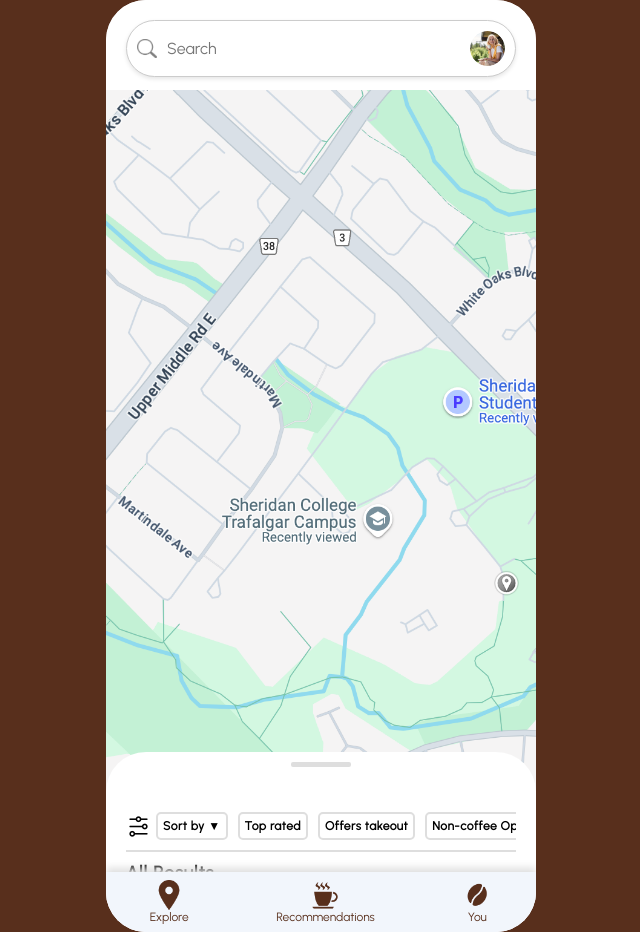
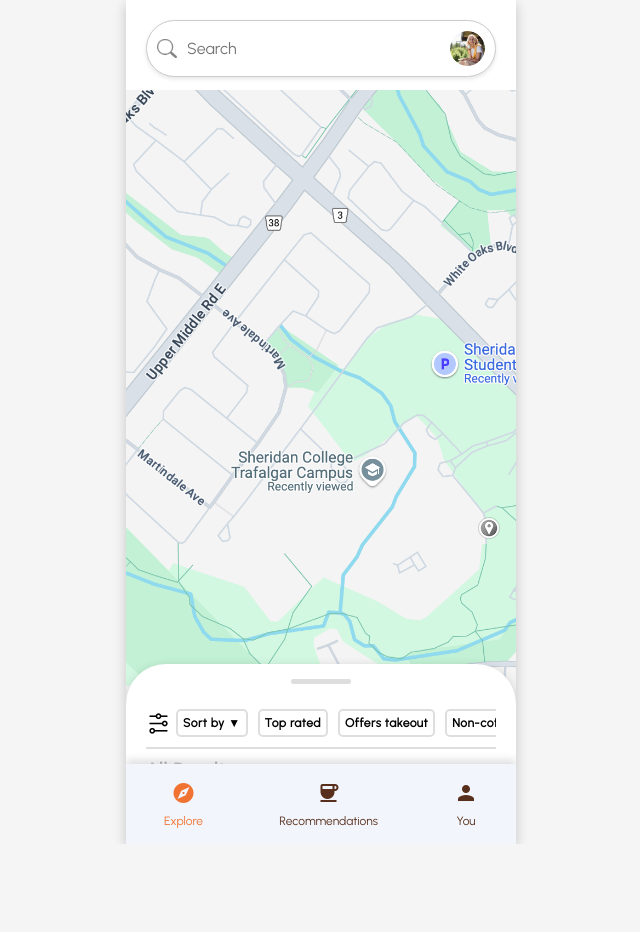
Before and after one commit to lina-sheridanimm/Muse_Coffee_App, a PHP site: page /filter/filter.html in a window 1280 px wide. Shown: the whole page, without its empty margins (319-959 px from the left). After the commit the page ends 844 px from the top, so only its background shows below. Run offline with PHP 8.4, Linux system fonts and the light colour scheme; data comes from the database, SQL or seed files in the repository; some web fonts are replaced.

Commit message:
css matching
sth may wired in windows looks good in mac..

```diff
--- a/filter/filter.css
+++ b/filter/filter.css
@@ -6,8 +6,9 @@
 }
 
 body {
-    background-color: #582F1C;
+    background-color: #f5f5f5;
     font-family: 'Urbanist', sans-serif;
+    font-weight:500;
 }
 
 #app {
@@ -19,22 +20,20 @@
 
 .mainpage {
     background-color: white;
-    width: 100%;
-    max-width: 430px;
-    min-height: 932px;
-    border-radius: 40px;
-    padding: 20px;
+    width: 390px;
+    height: 844px;
+    margin: 0 auto;
+    overflow-y: auto;
     position: relative;
     display: flex;
     flex-direction: column;
     background-image: url(./assets/map.png);
     background-size: cover;
     background-position: center;
+    box-shadow: 0 4px 12px rgba(0, 0, 0, 0.2);
 }
 
 .searchContainer {
-    border-top-left-radius: 40px;
-    border-top-right-radius: 40px;
     position: absolute;
     top: 0;
     left: 0;
@@ -83,7 +82,10 @@
 }
 
 #results {
-    border-radius: 40px;
+    border-top-left-radius: 40px;
+    border-top-right-radius: 40px;
+    border-bottom-left-radius: 0;
+    border-bottom-right-radius: 0;
     position: absolute;
     bottom: 0;
     left: 0;
@@ -94,12 +96,13 @@
     padding: 20px;
     transition: all 0.3s ease;
     overflow: hidden;
+    box-shadow: 0 4px 12px rgba(0, 0, 0, 0.2);
 }
 
 #results::before {
     content: "";
     position: absolute;
-    top: 10px;
+    top: 15px;
     left: 50%;
     transform: translateX(-50%);
     width: 60px;
@@ -108,7 +111,6 @@
     border-radius: 2px;
 }
 
-/* top 40px of the results so it only expands/hides when you click at the top */
 .resultsHead {
     height: 40px;
     width: 100%;
@@ -117,13 +119,13 @@
     position: absolute;
     top: 0;
     left: 0;
-    z-index: 2; /* makes sure the clickable area is on top of everything else */
+    z-index: 2;
 }
 
 .resultsContent {
-    margin-top: 40px; /* below clickable area */
+    margin-top: 25px;
     height: calc(100% - 40px);
-    overflow-y: auto; /* enable scrolling for overflow content*/
+    overflow-y: auto;
     scrollbar-width: none;
 }
 
@@ -133,8 +135,9 @@
 }
 
 #results.expanded {
-    height: calc(100vh - 200px);
-    border-radius: 40px;
+    height: calc(100vh - 260px);
+    border-top-left-radius: 40px;
+    border-top-right-radius: 40px;
 }
 
 .filterButton {
@@ -213,7 +216,7 @@
     color: #582F1C;
     box-sizing: border-box;
     position: absolute;
-    height: 60px;
+    height: 80px;
     left: 0;
     bottom: 0;
     width: 100%;
@@ -221,6 +224,7 @@
     justify-content: space-around;
     align-items: center;
     box-shadow: 0px -4px 8px #DEDEDE;
+    border-radius: 0;
 }
 
 .toolItem {
@@ -230,23 +234,27 @@
     align-items: center;
     text-align: center;
     font-size: 12px;
+    gap: 5px;
 }
 
-.toolbar img {
-    width: 30px;
-    height: 30px;
-    cursor: pointer;
-    transition: transform 0.2 ease;
+.toolItem span:not(.material-icons) {
+    font-size: 12px;
+    margin-top: 4px;
 }
 
-.toolbar img:hover {
-    transform: scale(1.1);
+.toolItem:hover {
+    color: #F07331;
+}
+
+.explore {
+    color: #F07331 !important;
 }
 
 #filters {
     font-size: 14px;
     background-color: white;
-    border-radius: 40px;
+    border-top-left-radius: 40px;
+    border-top-right-radius: 40px;
     line-height: 30px;
     opacity: 0;
     visibility: hidden;
@@ -261,6 +269,7 @@
     overflow: auto;
     scrollbar-width: none;
     transition: all 0.6s ease;
+    box-shadow: 0 4px 12px rgba(0, 0, 0, 0.2);
 }
 
 #filters.active {
@@ -286,7 +295,7 @@
 }
 
 #filterHead h1 {
-    font-size: 14px;
+    font-size: 16px;
 }
 
 #filterHead img {
@@ -302,8 +311,8 @@
 
 .filterContainer {
     border-bottom: 2px solid #DEDEDE;
-    padding-top: 10px;
-    padding-bottom: 15px;
+    padding-top: 15px;
+    padding-bottom: 25px;
 }
 
 #submitbutton {
@@ -331,3 +340,7 @@
     transform: scale(0.95);
     transform-origin: center;
 }
+
+#filterButton:hover {
+    background-color: #F07331;
+}
--- a/filter/filter.html
+++ b/filter/filter.html
@@ -3,6 +3,7 @@
 <head>
     <meta charset="UTF-8">
     <meta name="viewport" content="width=device-width, initial-scale=1.0">
+    <link href="https://fonts.googleapis.com/icon?family=Material+Icons" rel="stylesheet" />
     <link rel="preconnect" href="https://fonts.googleapis.com">
     <link rel="preconnect" href="https://fonts.gstatic.com" crossorigin>
     <link href="https://fonts.googleapis.com/css2?family=Rubik+Dirt&family=Urbanist&display=swap" rel="stylesheet">
@@ -41,16 +42,16 @@
                 </div>
 
                 <div class="toolbar">
-                    <div class="toolItem">
-                        <img src="./assets/location.png">
+                    <div class="toolItem explore">
+                        <span class="material-icons">explore</span>
                         <span>Explore</span>
                     </div>
                     <div class="toolItem">
-                        <img src="./assets/coffee.png">
+                        <span class="material-icons">coffee</span>
                         <span>Recommendations</span>
                     </div>
                     <div class="toolItem">
-                        <img src="./assets/bean.png">
+                        <span class="material-icons">person</span>
                         <span>You</span>
                     </div>
                 </div>
--- a/profile/css/user_profile.css
+++ b/profile/css/user_profile.css
@@ -45,6 +45,7 @@
     overflow: hidden;
     display: flex;
     flex-direction: column;
+    box-shadow: 0 4px 12px rgba(0, 0, 0, 0.2);
 }
 
 /* Wave background */
--- a/quiz/quiz.js
+++ b/quiz/quiz.js
@@ -160,7 +160,7 @@
             }
 
             const progressIcon = document.getElementById('progressIcon');
-            const segmentWidth = 100 / progressSegments.length;
+            const segmentWidth = 90 / progressSegments.length;
             const iconPosition = Math.min(segmentWidth * currentQuestionIndex, 100);
 
             progressIcon.style.left = `${iconPosition}%`; // Update position directly based on segments
```
Also changed, not shown: loginphp/main.css (+12 -1 lines), profile/css/cafe_profile.css (+29 -14 lines), quiz/quiz.css (+31 -23 lines).
